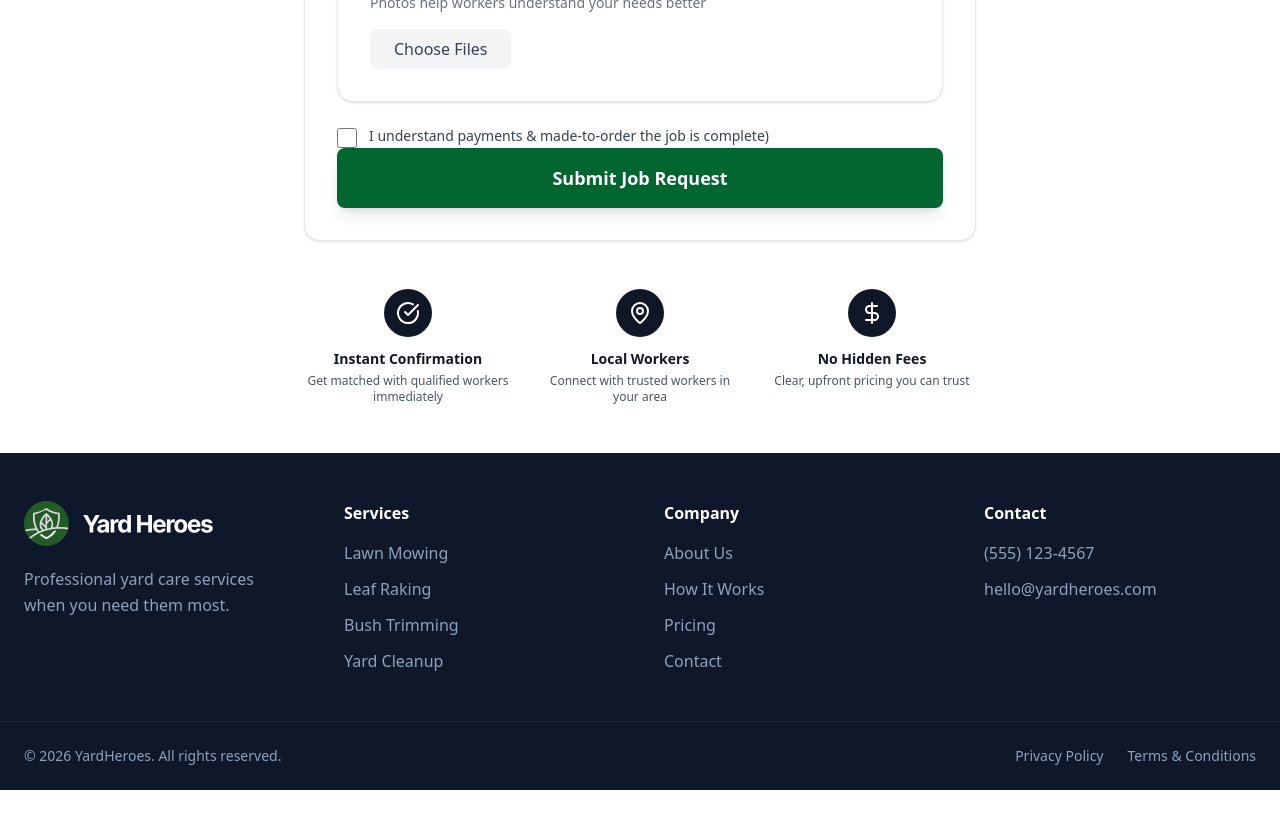
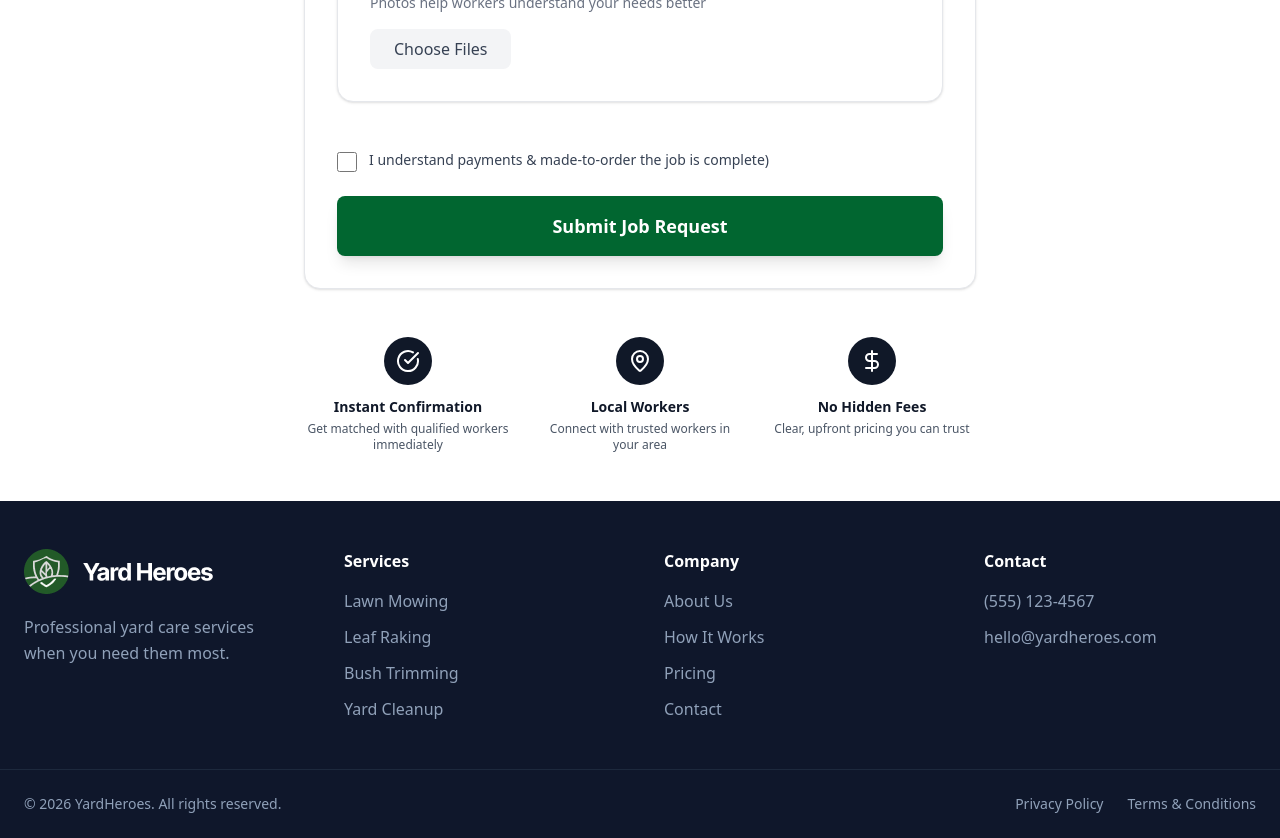
Before and after one commit to mdmehedihasan-dev/yard-saas, a Next.js app: page /book in a window 1280 px wide. Shown: the part 1820-2658 px from the top of the page. Before the commit the page ends 2610 px from the top, so only its background shows below. Built offline with nearby package versions, Linux system fonts and the light colour scheme.

Commit message:
success page design

```diff
--- a/src/app/(coustomer)/book/page.js
+++ b/src/app/(coustomer)/book/page.js
@@ -415,7 +415,7 @@ const page = () => {
         </div>
 
         {/* Agreement Checkbox */}
-        <div>
+        <div className="py-6">
           <label className="flex items-start gap-3 cursor-pointer">
             <input
               type="checkbox"
```
